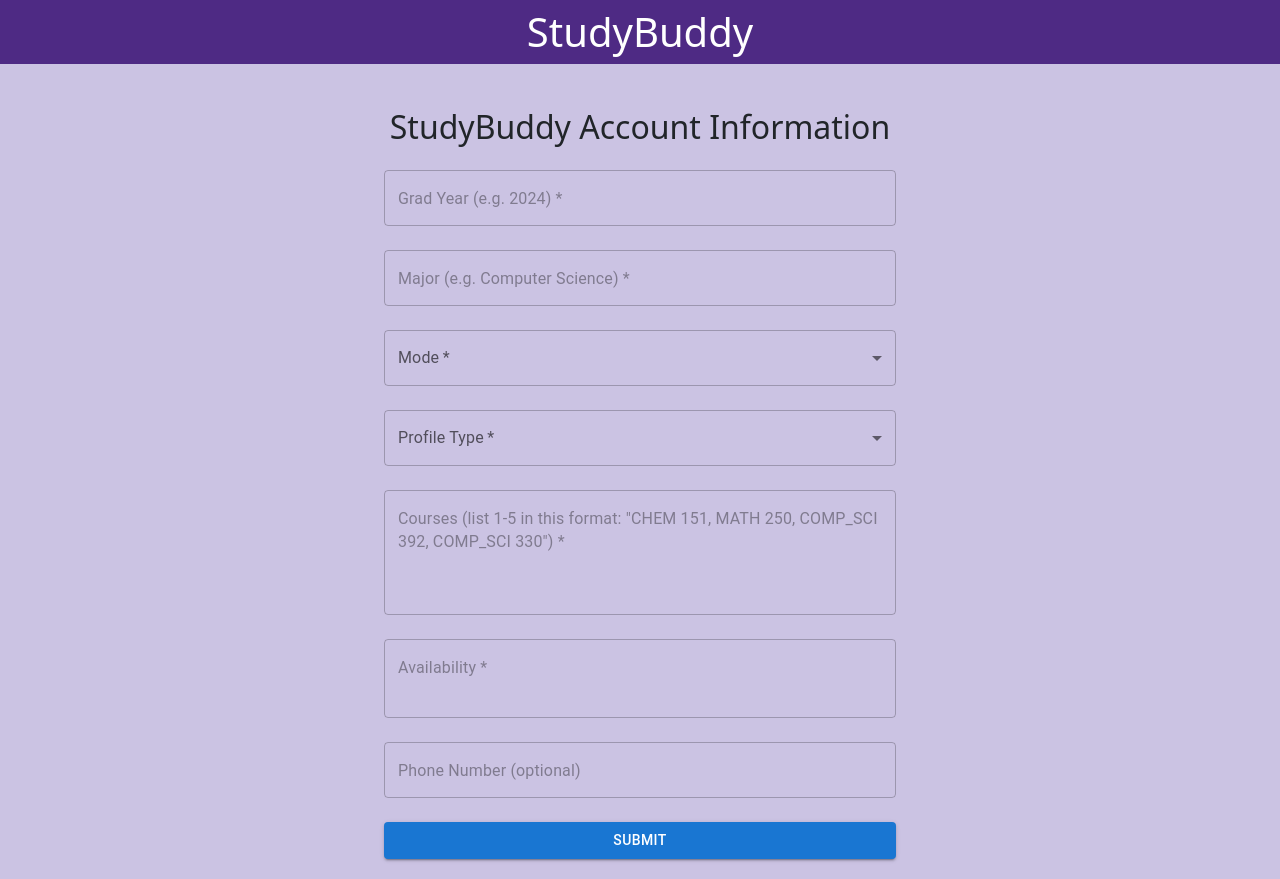
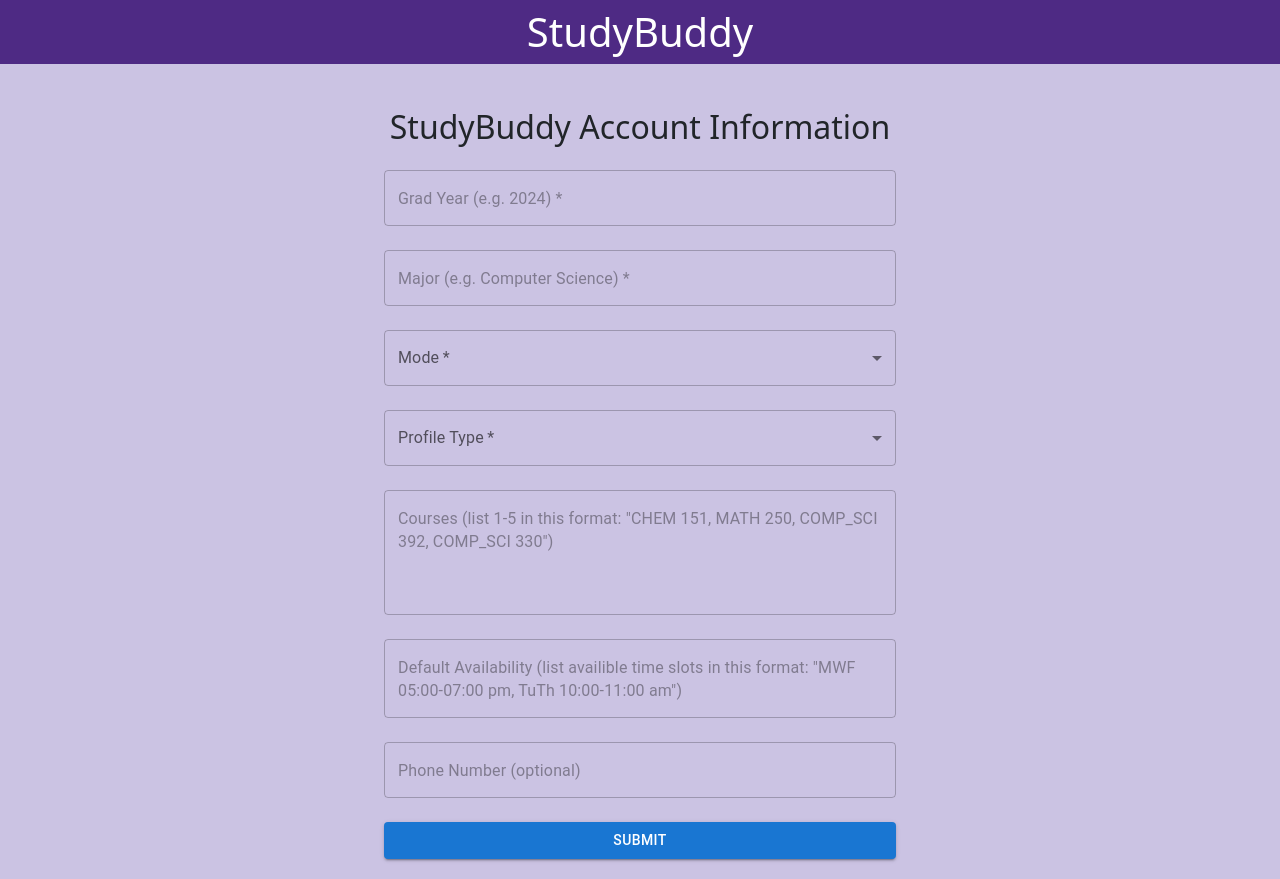
Before and after one commit to 392-f23/StudyBuddy, a React (Vite) app: page /signup in a window 1280 px wide. Built offline with nearby package versions, Linux system fonts and the light colour scheme; no server answers; the database is empty.

Commit message:
profile and post page pop

```diff
--- a/src/components/PostForm/PostForm.jsx
+++ b/src/components/PostForm/PostForm.jsx
@@ -1,28 +1,45 @@
 import React from "react";
 import { Stack, TextField, Button, Alert } from "@mui/material";
-import { useState } from "react";
+import { useState, useEffect } from "react";
 import Banner from "../Banner/Banner";
 import { useDbUpdate, useDbData } from "../../utilities/firebase";
 import { FormControl, InputLabel, Select, MenuItem } from "@mui/material";
 import { v4 as uuidv4 } from "uuid";
 import { useNavigate } from "react-router-dom";
+import { getAuth, onAuthStateChanged } from "firebase/auth";
 
 export const PostForm = () => {
   // HARD-CODED VALUE!!!
-  const user_id = "12345";
+  const auth = getAuth();
+  const [uid, setUid] = useState("");
+  onAuthStateChanged(auth, (user) => {
+    if (user) {
+      setUid(user.uid);
+    } else {
+    }
+  });
+  const [userData, setUserData] = useDbData("/users/" + uid);
+  //console.log(userData);
+
+  useEffect(() => {
+    if (typeof userData !== "undefined") {
+      setAvailability(userData.availability);
+      setCourses(userData.courses.split(", "));
+    }
+  }, [userData]);
 
   const [showAlert, setShowAlert] = useState(false);
   const [title, setTitle] = useState("");
   const [description, setDescription] = useState("");
   const [course, setCourse] = useState("");
+  const [courses, setCourses] = useState([""]);
   const [location, setLocation] = useState("");
+  const [availability, setAvailability] = useState("");
 
   const [courseData, error1] = useDbData(`/courses/${course}`);
   const [updateCourseData, result1] = useDbUpdate(`/courses/${course}`);
   const [updatePosts, result2] = useDbUpdate(`/posts/`);
 
-  // HARD-CODED
-  const courses = ["CHEM 151", "MATH 250", "COMP_SCI 392", "COMP_SCI 330"];
   const navigate = useNavigate();
 
   const submitPost = () => {
@@ -107,6 +124,18 @@ export const PostForm = () => {
         label="Location"
         variant="outlined"
       />
+
+      <TextField
+        onChange={(e) => setAvailability(e.target.value)}
+        value={availability}
+        id="outlined-basic"
+        variant="outlined"
+        required
+        placeholder='Meeting Availibility (list availible time slots in this format: "MWF 05:00-07:00 pm, TuTh 10:00-11:00 am")'
+        multiline
+        rows={3}
+      />
+
       <Button onClick={submitPost} variant="contained">
         Create
       </Button>
--- a/src/components/SignUp/SignUp.jsx
+++ b/src/components/SignUp/SignUp.jsx
@@ -124,7 +124,7 @@ export const SignUp = () => {
         id="outlined-basic"
         variant="outlined"
         required
-        placeholder='Courses (list 1-5 in this format: "CHEM 151, MATH 250, COMP_SCI 392, COMP_SCI 330") *'
+        placeholder='Courses (list 1-5 in this format: "CHEM 151, MATH 250, COMP_SCI 392, COMP_SCI 330")'
         multiline
         rows={4}
       />
@@ -135,7 +135,7 @@ export const SignUp = () => {
         id="outlined-basic"
         variant="outlined"
         required
-        placeholder="Availability *"
+        placeholder='Default Availability (list availible time slots in this format: "MWF 05:00-07:00 pm, TuTh 10:00-11:00 am")'
         multiline
         rows={2}
       />
```
